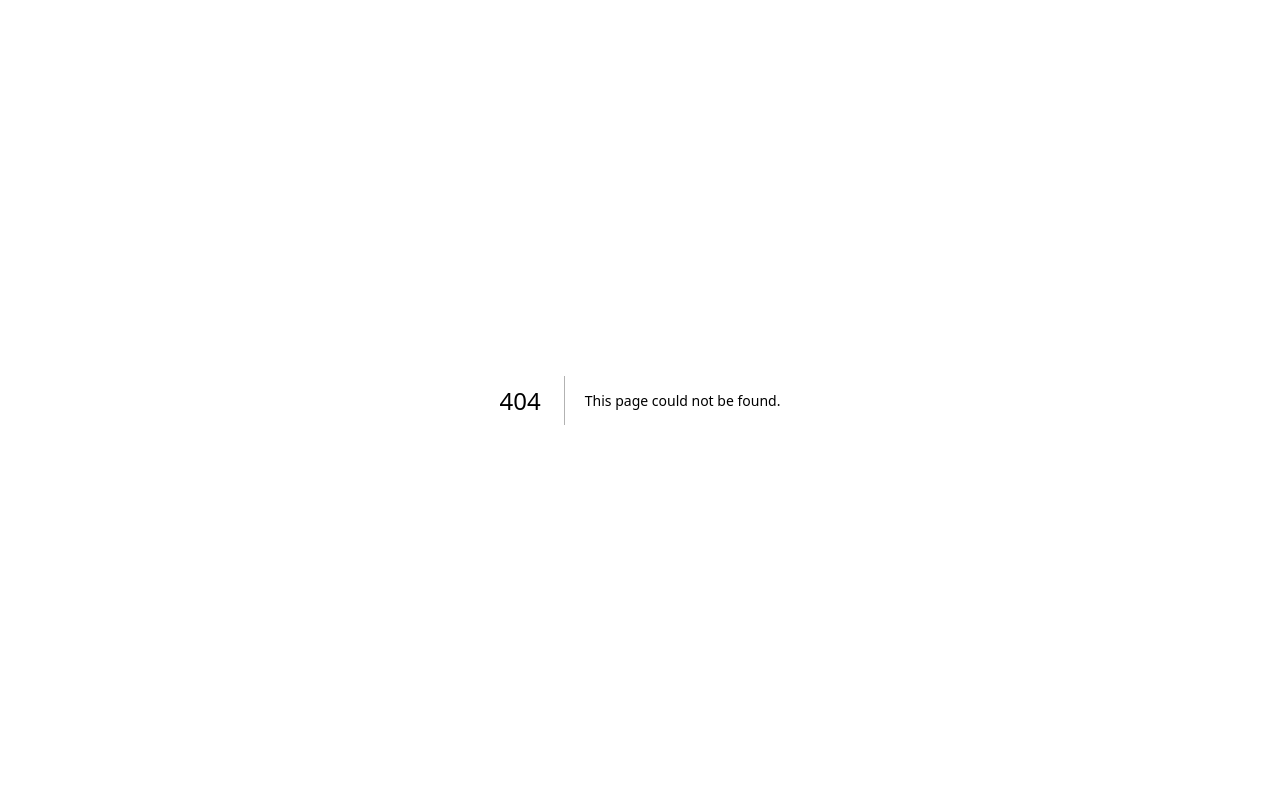
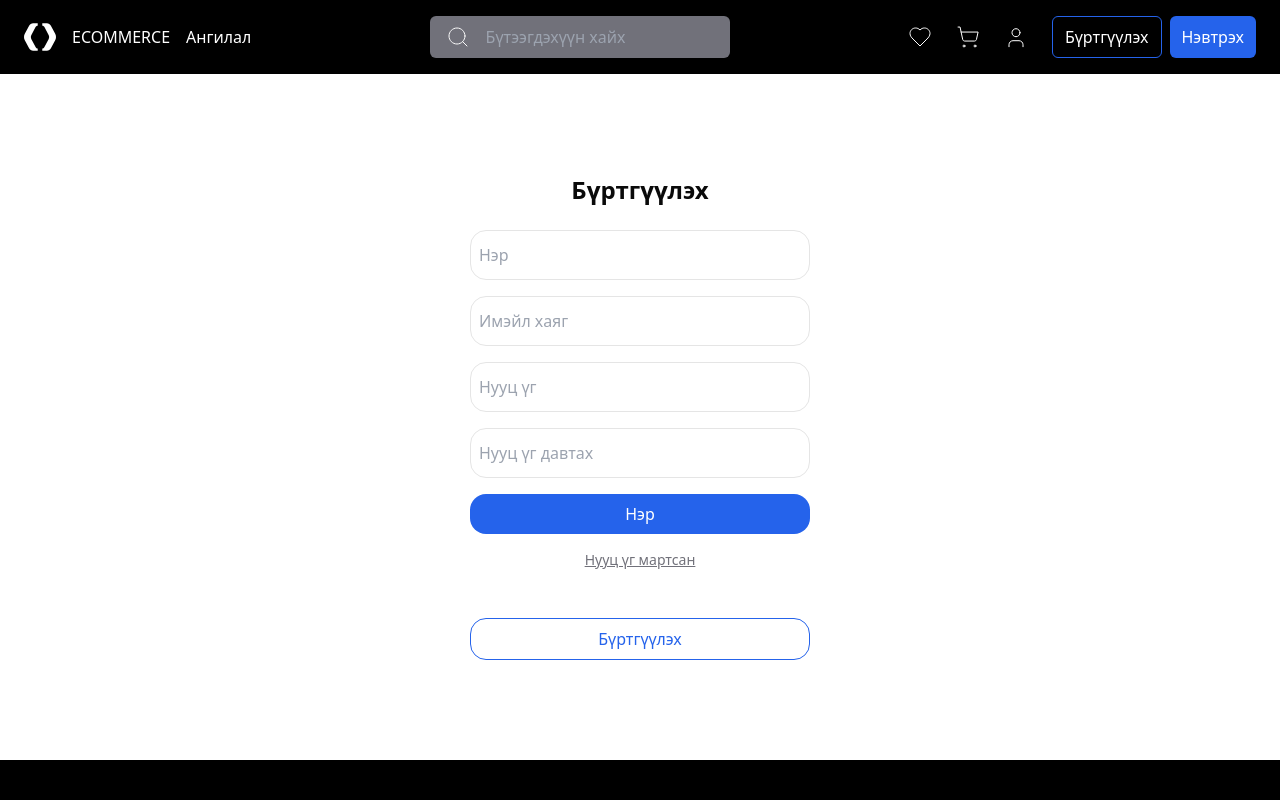
Before and after one commit to Naba0521/nabba-codes, a Next.js app in the folder realecommerce/front/: page /signUp in a window 1280 px wide. Before the commit this address had no page. Shown: the top 800 px of the page. Built offline with nearby package versions, Linux system fonts and the light colour scheme.

Commit message:
asdsaddas

```diff
--- a/realecommerce/front/src/app/(main)/layout.tsx
+++ b/realecommerce/front/src/app/(main)/layout.tsx
@@ -9,7 +9,8 @@ export default function MainLayout({
   return (
     <div>
       <Header />
-      {children}
+      <div className="min-h-[60vh]">{children}</div>
+
       <Footer />
     </div>
   );
--- /dev/null
+++ b/realecommerce/front/src/app/(main)/logIn/page.tsx
@@ -0,0 +1,28 @@
+export default function () {
+  return (
+    <div className="w-full flex justify-center">
+      <div className="flex flex-col pt-[68px] gap-6 items-center">
+        <div className="font-semibold text-2xl">Нэвтрэх</div>
+        <div className="flex flex-col w-[340px] gap-4 items-center">
+          <input
+            placeholder="Имэйл хаяг"
+            className="py-3 px-2 border rounded-2xl w-full bg-white"
+          ></input>
+          <input
+            placeholder="Нууц үг"
+            className="py-3 px-2  border rounded-2xl w-full bg-white"
+          ></input>
+          <div className="bg-[#2563EB] text-white rounded-2xl flex justify-center items-center py-2 w-full">
+            Нэвтрэх
+          </div>
+          <div className="text-sm text-[#71717A] underline">
+            Нууц үг мартсан
+          </div>
+        </div>
+        <div className="bg-white border border-[#2563EB] text-[#2563EB] rounded-2xl flex justify-center items-center py-2 w-full mt-6">
+          Бүртгүүлэх
+        </div>
+      </div>
+    </div>
+  );
+}
--- /dev/null
+++ b/realecommerce/front/src/app/(main)/signUp/page.tsx
@@ -0,0 +1,36 @@
+export default function () {
+  return (
+    <div className="w-full flex justify-center">
+      <div className="flex flex-col py-[100px] gap-6 items-center">
+        <div className="font-semibold text-2xl">Бүртгүүлэх</div>
+        <div className="flex flex-col w-[340px] gap-4 items-center ">
+          <input
+            placeholder="Нэр"
+            className="py-3 px-2 border rounded-2xl w-full bg-white"
+          ></input>
+          <input
+            placeholder="Имэйл хаяг"
+            className="py-3 px-2  border rounded-2xl w-full bg-white"
+          ></input>
+          <input
+            placeholder="Нууц үг"
+            className="py-3 px-2  border rounded-2xl w-full bg-white"
+          ></input>
+          <input
+            placeholder="Нууц үг давтах "
+            className="py-3 px-2  border rounded-2xl w-full bg-white"
+          ></input>
+          <div className="bg-[#2563EB] text-white rounded-2xl flex justify-center items-center py-2 w-full">
+            Нэр
+          </div>
+          <div className="text-sm text-[#71717A] underline">
+            Нууц үг мартсан
+          </div>
+        </div>
+        <div className="bg-white border border-[#2563EB] text-[#2563EB] rounded-2xl flex justify-center items-center py-2 w-full mt-6">
+          Бүртгүүлэх
+        </div>
+      </div>
+    </div>
+  );
+}
```
